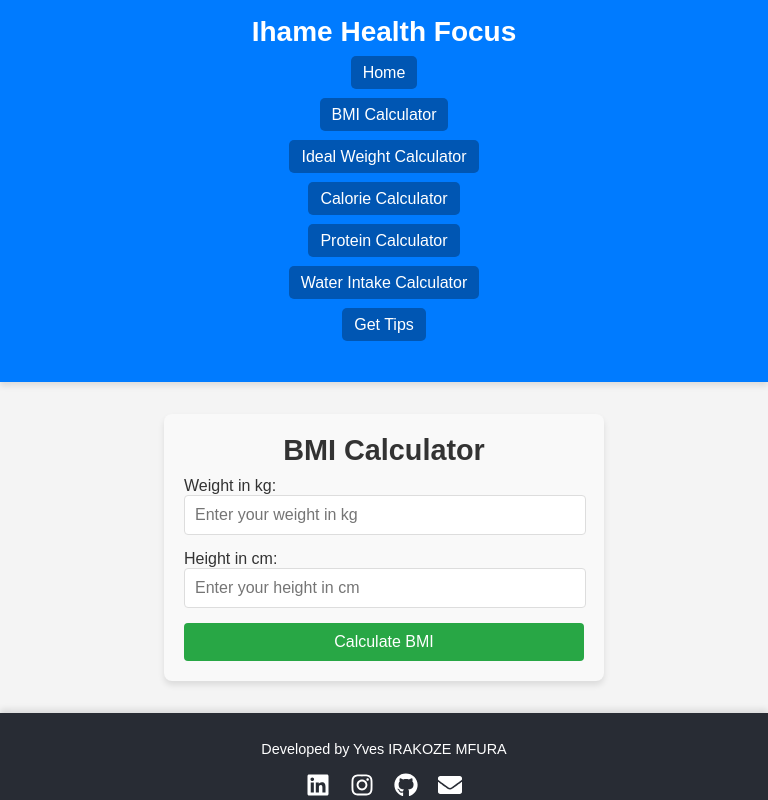
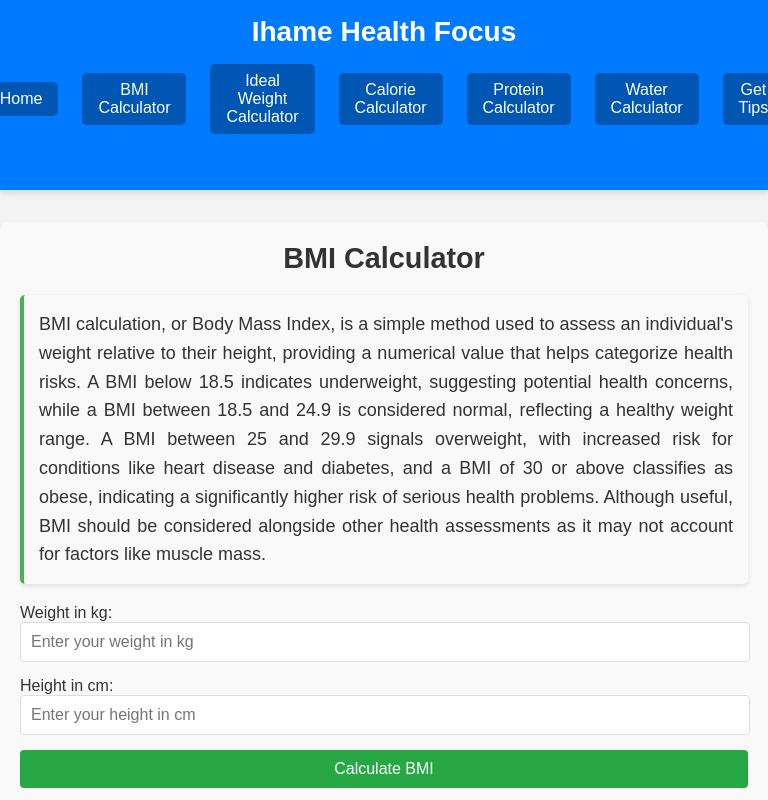
Before and after one commit to yvesmfura/Ihame-Fit-Health, a React (Vite) app: page /bmi-calculator in a window 768 px wide. Shown: the top 800 px of the page. Built offline with nearby package versions, Linux system fonts and the light colour scheme.

Commit message:
updating

```diff
--- a/src/App.tsx
+++ b/src/App.tsx
@@ -45,7 +45,7 @@ const App: React.FC = () => {
               <li><Link to="/ideal-weight-calculator">Ideal Weight Calculator</Link></li>
               <li><Link to="/calorie-calculator">Calorie Calculator</Link></li>
               <li><Link to="/protein-calculator">Protein Calculator</Link></li>
-              <li><Link to="/water-intake-calculator">Water Intake Calculator</Link></li>
+              <li><Link to="/water-intake-calculator">Water Calculator</Link></li>
               <li><Link to="/get-tips">Get Tips</Link></li>
             </ul>
           </nav>
--- a/src/components/BMICalculator.tsx
+++ b/src/components/BMICalculator.tsx
@@ -53,6 +53,9 @@ const BMICalculator: React.FC = () => {
   return (
     <div className="bmi-calculator-container">
       <h2 className="bmi-calculator__title">BMI Calculator</h2>
+      <p className="bmi-descriptions">
+        BMI calculation, or Body Mass Index, is a simple method used to assess an individual's weight relative to their height, providing a numerical value that helps categorize health risks. A BMI below 18.5 indicates underweight, suggesting potential health concerns, while a BMI between 18.5 and 24.9 is considered normal, reflecting a healthy weight range. A BMI between 25 and 29.9 signals overweight, with increased risk for conditions like heart disease and diabetes, and a BMI of 30 or above classifies as obese, indicating a significantly higher risk of serious health problems. Although useful, BMI should be considered alongside other health assessments as it may not account for factors like muscle mass.
+      </p>
       <form
         onSubmit={(e) => {
           e.preventDefault();
--- a/src/components/CalorieCalculator.tsx
+++ b/src/components/CalorieCalculator.tsx
@@ -86,7 +86,7 @@ const CalorieCalculator: React.FC = () => {
 
   return (
     <div className="calorie-calculator">
-      <h2 className="calorie-calculator__title">Calorie Calculator</h2>
+      <h2 className="calorie-calculator__title">Calorie Intake Calculator</h2>
       <p className="calorie-calculator__description">
         Understanding your daily caloric needs is essential for achieving your health and fitness goals.
       </p>
--- a/src/components/Component_Styles/BMIcalculator.css
+++ b/src/components/Component_Styles/BMIcalculator.css
@@ -1,7 +1,7 @@
 /* BMIcalculator.css */
 
 .bmi-calculator-container {
-  max-width: 400px;
+  max-width: 800px;
   margin: 0 auto;
   padding: 20px;
   background-color: #f9f9f9;
@@ -17,13 +17,23 @@
   margin-bottom: 10px;
 }
 
-.bmi-calculator__description {
-  font-size: 1rem;
-  color: #666;
+
+
+.bmi-descriptions {
+  font-family: 'Arial', sans-serif;
+  font-size: 18px;
+  line-height: 1.6;
+  color: #333333;
+  background-color: #f9f9f9;
+  padding: 15px;
+  border-left: 4px solid #4CAF50;
+  border-radius: 5px;
+  box-shadow: 0px 2px 5px rgba(0, 0, 0, 0.1);
+  max-width: 700px;
+  margin: 20px auto;
   text-align: justify;
-  margin-bottom: 20px;
-  line-height: 1.5;
 }
+
 
 .bmi-calculator__input {
   width: calc(100% - 20px);
--- a/src/components/ImageCarousel.tsx
+++ b/src/components/ImageCarousel.tsx
@@ -53,13 +53,13 @@ const ImageCarousel: React.FC = () => {
       {
         breakpoint: 1024, // Small laptops and large tablets
         settings: {
-          slidesToShow: 3.1
+          slidesToShow: 3.2
         },
       },
       {
         breakpoint: 768, // Tablets
         settings: {
-          slidesToShow: 2.7,
+          slidesToShow: 2.8
         },
       },
       {
@@ -71,15 +71,16 @@ const ImageCarousel: React.FC = () => {
       {
         breakpoint: 480, // Small smartphones
         settings: {
-          slidesToShow: 1.5,
+          slidesToShow: 1.55,
         },
       },
       {
         breakpoint: 375, // Very small devices (e.g., iPhone SE)
         settings: {
-          slidesToShow: 1.3,
+          slidesToShow: 1.39,
         },
       },
+
     ],
   };
 
--- a/src/components/ProteinCalculator.tsx
+++ b/src/components/ProteinCalculator.tsx
@@ -37,7 +37,7 @@ const ProteinCalculator: React.FC = () => {
 
   return (
     <div className="protein-calculator">
-      <h2 className="protein-calculator__title">Protein Calculator</h2>
+      <h2 className="protein-calculator__title">Protein Intake Calculator</h2>
       <p className="protein-calculator__description">
         Protein is an essential nutrient for building and repairing tissues in the body. It is also important for muscle growth and maintenance. The recommended daily protein intake varies depending on factors such as age, weight,
         and activity level.
--- a/src/styles.css
+++ b/src/styles.css
@@ -266,7 +266,7 @@ nav ul li a:hover {
   margin: 0.5rem 0;
 }
 
-/* Responsive Design */
+/* Responsive Design for small devices like phones*/
 @media (max-width: 768px) {
   .header h1 {
     font-size: 1.5rem;
@@ -313,7 +313,7 @@ nav ul li a:hover {
 
   /* Navigation: Stack items vertically on tablets */
   nav ul {
-    flex-direction: column;
+    flex-direction: row;
     align-items: center;
     gap: 1.5rem;
   }
@@ -321,7 +321,18 @@ nav ul li a:hover {
   nav ul li a {
     font-size: 1rem;
     padding: 0.5rem 0.75rem;
+    display: inline-block;
+    text-align: center;
+    transition: background-color 0.3s ease, padding 0.3s ease;
   }
+
+  nav ul li a:hover {
+    background-color: #004494;
+    padding: 0.5rem 0.75rem;
+    margin: 0;
+    height: 2.5rem;
+  }
+
 
   /* Hero section adjustments for tablets */
   .hero {
```
